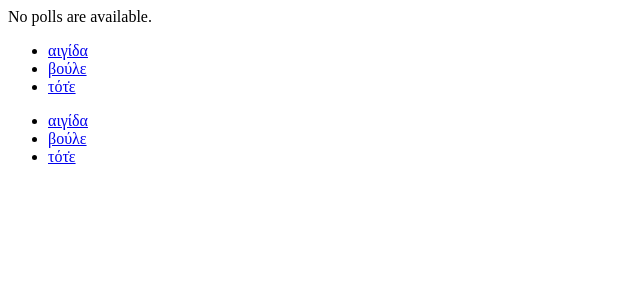
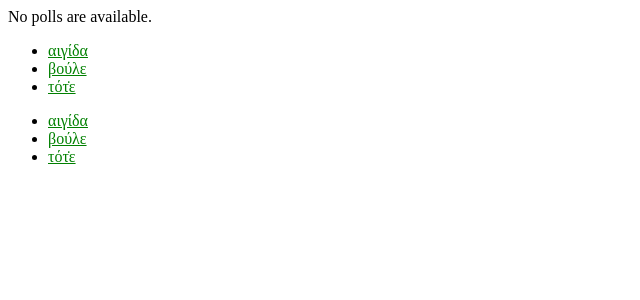
Before and after one commit to jgchaparro/TsakonianDB, a Django app: page /dictionary/ in a window 1280 px wide. Shown: the top 300 px of the page, without its empty margins (0-640 px from the left). Run offline with Django 4.2, Linux system fonts and the light colour scheme; data comes from the database, SQL or seed files in the repository.

Commit message:
Adding styles PARTIAL

```diff
--- /dev/null
+++ b/TsakonianDict/dictionary/static/dictionary/style.css
@@ -0,0 +1,3 @@
+li a {
+    color: green;
+}
--- a/TsakonianDict/dictionary/templates/dictionary/entry.html
+++ b/TsakonianDict/dictionary/templates/dictionary/entry.html
@@ -21,7 +21,7 @@
 
     <div class="translation">
       <h1>{{ tsakonian }}</h1>
-      <h2>перавод на белорусский язык:</h2>
+      <h2>Μετάφραση στα ΕΛληνικά:</h2>
       <p>{{ greek }}</p>
     </div>
   </div>
--- a/TsakonianDict/dictionary/templates/dictionary/index.html
+++ b/TsakonianDict/dictionary/templates/dictionary/index.html
@@ -1,3 +1,7 @@
+{% load static %}
+
+<link rel="stylesheet" href="{% static 'dictionary/style.css' %}">
+
 {% if latest_question_list %}
     <ul>
     {% for question in latest_question_list %}
```
Also changed, not shown: TsakonianDict/dictionary/views.py (+14 -1 lines), TsakonianDict/dictionary/static/dictionary/images/leonidio.jpg (added).
